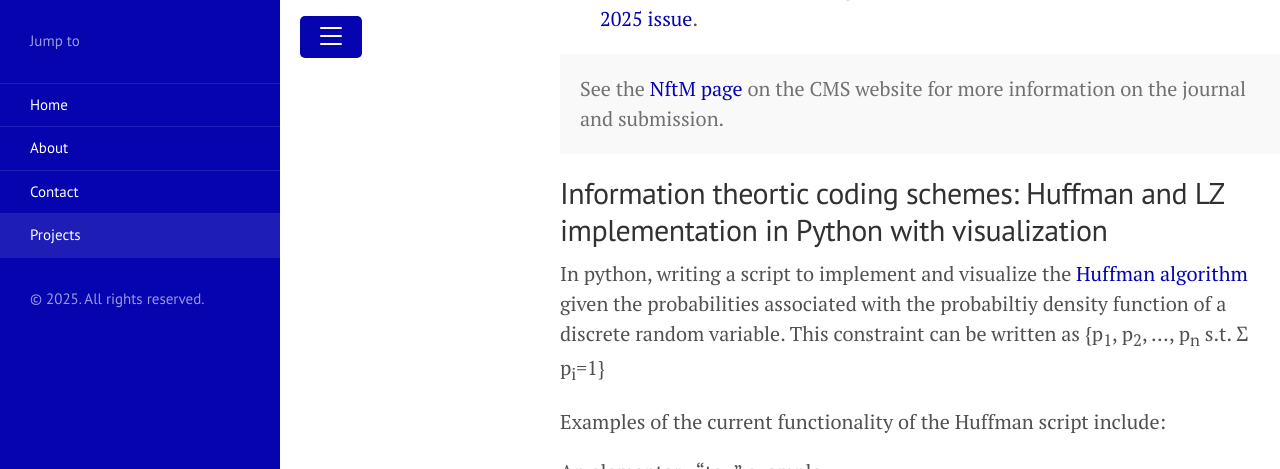
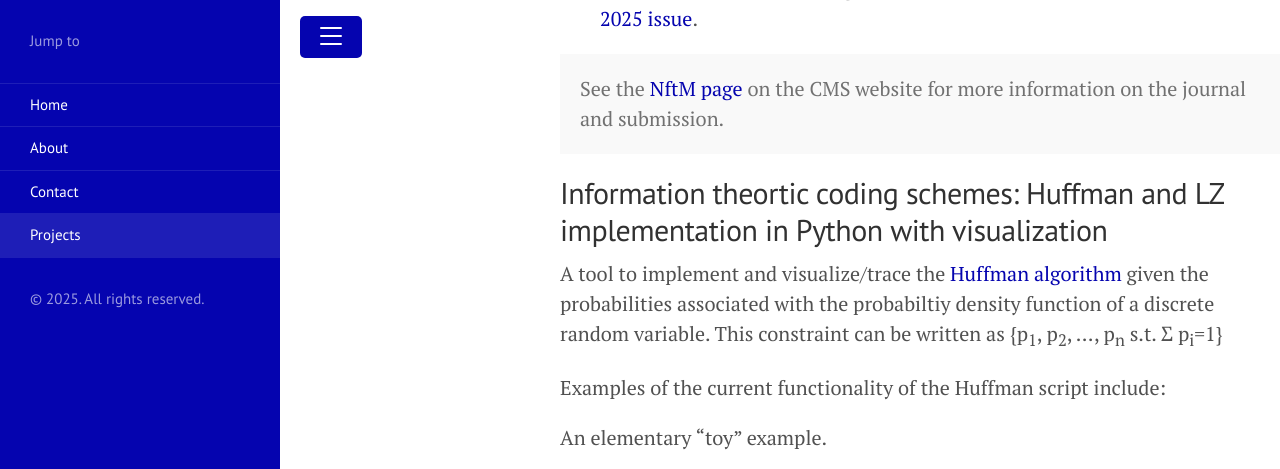
Before and after one commit to hidekihill/hidekihill.github.io, a Jekyll site: the page built from projects.md, in a window 1280 px wide and 900 px high, scrolled down 1005 px, cut to the strip 0-469 px from the top of the window. Built offline with Jekyll 4.4.1, drawn with Linux system fonts in a browser that asks for light colours.

Commit message:
Update projects.md

```diff
--- a/projects.md
+++ b/projects.md
@@ -26,7 +26,7 @@ I have written two mathematical expository research articles for the CMS student
 </div>
 
 ## Information theortic coding schemes: Huffman and LZ implementation in Python with visualization
-In python, writing a script to implement and visualize the <a href="https://en.wikipedia.org/wiki/Huffman_coding">Huffman algorithm</a> given the probabilities associated with the probabiltiy density function of a discrete random variable. This constraint can be written as {p<sub>1</sub>, p<sub>2</sub>, ..., p<sub>n</sub> s.t. &Sigma; p<sub>i</sub>=1}
+A tool to implement and visualize/trace the <a href="https://en.wikipedia.org/wiki/Huffman_coding">Huffman algorithm</a> given the probabilities associated with the probabiltiy density function of a discrete random variable. This constraint can be written as {p<sub>1</sub>, p<sub>2</sub>, ..., p<sub>n</sub> s.t. &Sigma; p<sub>i</sub>=1}
 
 Examples of the current functionality of the Huffman script include:
 
```
